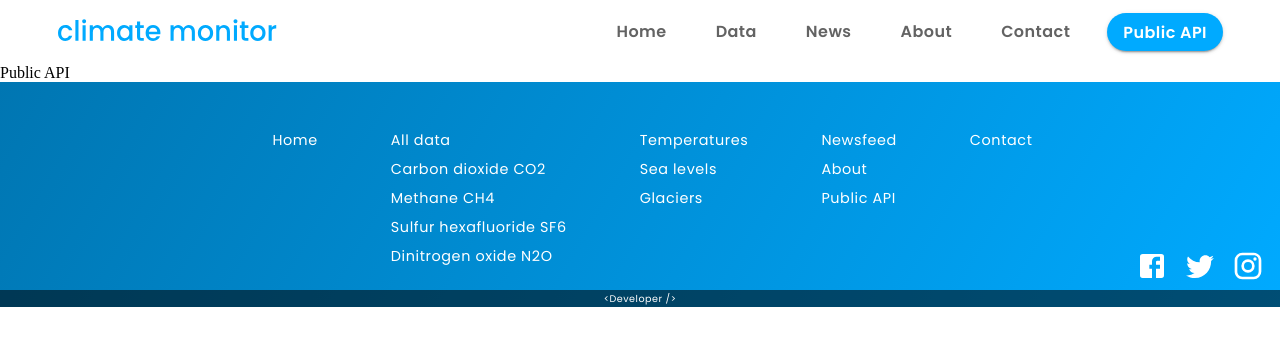
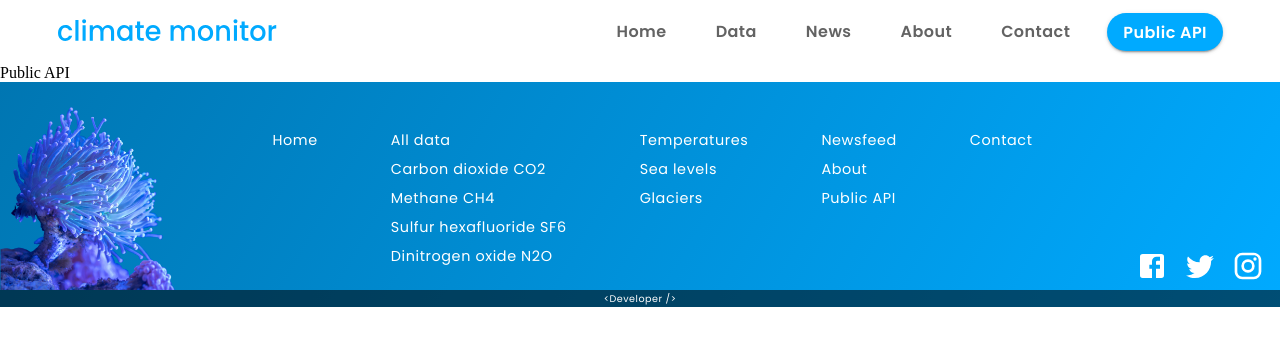
Before and after one commit to TomaszPietrzykowski/climate-monitor-client, a React (Create React App) app: page /public_api in a window 1280 px wide. Shown: the top 346 px of the page. Built offline with nearby package versions, Linux system fonts and the light colour scheme.

Commit message:
footer reworked

```diff
--- a/src/components/ui/Footer.js
+++ b/src/components/ui/Footer.js
@@ -4,7 +4,7 @@ import Grid from "@material-ui/core/Grid";
 import Hidden from "@material-ui/core/Hidden";
 import { Link } from "react-router-dom";
 import DevTag from "./DevTag";
-import bear from "../../assets/bear.png";
+import reef from "../../assets/reef10.png";
 import Facebook from "@material-ui/icons/Facebook";
 import Twitter from "@material-ui/icons/Twitter";
 import Instagram from "@material-ui/icons/Instagram";
@@ -22,7 +22,7 @@ const useStyles = makeStyles((theme) => ({
     },
   },
   footerImg: {
-    opacity: 0,
+    opacity: 1,
     height: "13rem",
     verticalAlign: "bottom",
     [theme.breakpoints.down("md")]: {
@@ -220,7 +220,7 @@ const Footer = ({ setValue }) => {
             </Grid>
           </Grid>
         </Hidden>
-        <img src={bear} alt="polar bear" className={classes.footerImg} />
+        <img src={reef} alt="polar bear" className={classes.footerImg} />
         <Grid container justify="flex-end" className={classes.social}>
           <Grid
             item
```
Also changed, not shown: src/components/data/DataTabs.js (+0 -8 lines), src/assets/reef10.png (added).
